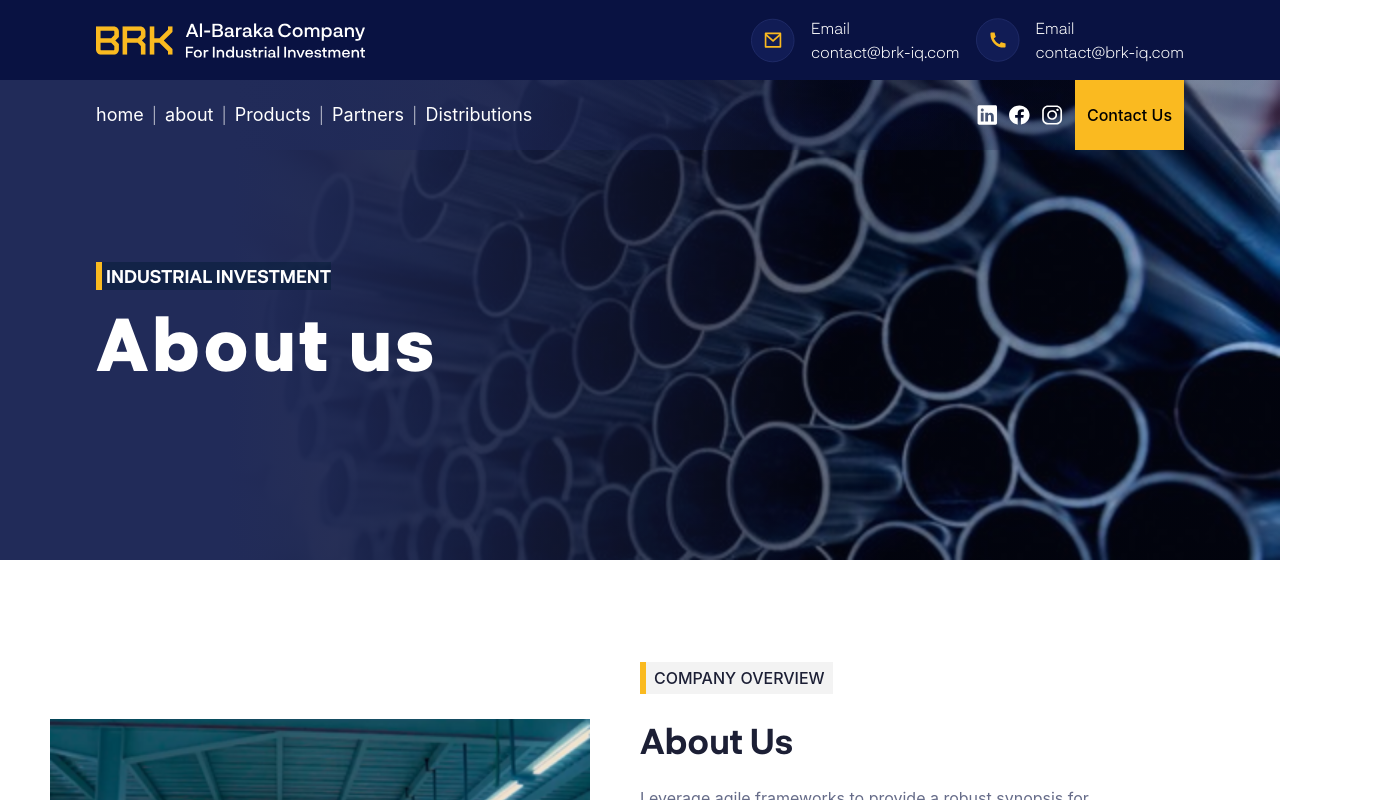
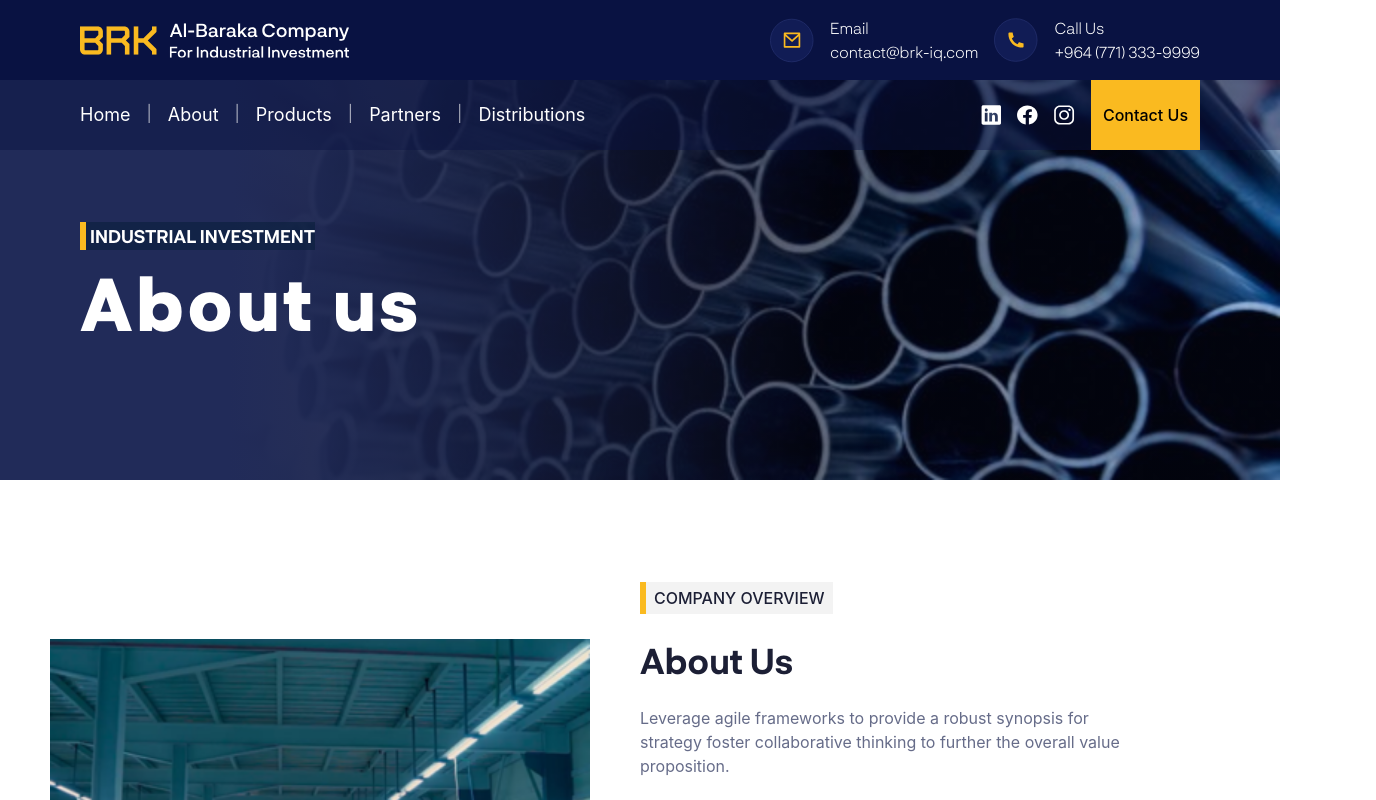
Before and after one commit to xmustafa5/BRK-, a React (Create React App) app: page /aboutus in a window 1280 px wide. Shown: the top 800 px of the page, 1376 px wide, since content can reach past the window. Built offline with nearby package versions, Linux system fonts and the light colour scheme.

Commit message:
Responsive the Landing section => About page

```diff
--- a/src/components/About-us/Landing.jsx
+++ b/src/components/About-us/Landing.jsx
@@ -3,9 +3,9 @@ import MainTile from "../ui/MainTile";
 
 export default function Landing() {
   return (
-    <section className="h-[60vh] landing-image relative">
-      <div className="GradientColor h-full flex flex-col justify-center">
-        <div className="container mx-24 ">
+    <section className="h-[50vh] landing-image relative">
+      <div className="GradientColor h-full flex flex-col justify-center items-center">
+        <div className="container">
           <MainTile title="Industrial Investment" />
           <MainHugeTitle title="About us" />
         </div>
--- a/src/components/About-us/index.jsx
+++ b/src/components/About-us/index.jsx
@@ -10,9 +10,9 @@ export default function AboutPage() {
       <Landing />
       <About />
       <CompanyValues />
-      <OurVision />
+      {/*<OurVision />
       <CompanyObjectives />
-      <Distributions />
+      <Distributions /> */}
     </>
   );
 }
--- a/src/index.css
+++ b/src/index.css
@@ -16,6 +16,11 @@ code {
   font-family: source-code-pro, Menlo, Monaco, Consolas, "Courier New",
     monospace;
 }
+
+.navbar-bg {
+  background-color: #09124273;
+}
+
 .GradientColor {
   background: linear-gradient(
     91deg,
--- a/src/layout/NavBar.jsx
+++ b/src/layout/NavBar.jsx
@@ -1,21 +1,25 @@
 import { Link } from "react-router-dom";
 import { logo, logoText } from "../assets/svg";
-import {  Emails, Phones } from "../assets/svg/contact";
+import { Emails, Phones } from "../assets/svg/contact";
 import { facebook, instagram, linkedin } from "../assets/svg/socialMedia";
+
+import burgerMenuIcon from "../assets/menu.svg";
 
 const NavBar = () => {
   return (
-    <div className="flex header flex-col ">
-      <div className="bg-blue-120 w-full  relative  flex justify-between items-center h-[80px]">
-        <div className="flex  gap-3 ml-24 ">
+    <header className="bg-blue-120 h-[80px] flex flex-col justify-center items-center">
+      <div className="container relative flex justify-between items-center">
+        <div className="flex gap-3">
           {logo} {logoText}
         </div>
-        <div className="flex justify-center items-center mr-24 gap-4">
+        <div className="lg:hidden">
+          <img src={burgerMenuIcon} alt="More" />
+        </div>
+        <div className="hidden justify-center items-center gap-4 lg:flex">
           <div className="flex justify-center items-center gap-4">
             {Emails}
             <div className="text-white light text-md">
               <Link href="">
-
                 <p>Email</p>
                 <p>contact@brk-iq.com</p>
               </Link>
@@ -24,19 +28,21 @@ const NavBar = () => {
           <div className="flex justify-center light items-center gap-4">
             {Phones}
             <div className="text-white text-md">
-              <p>Email</p>
-              <p>contact@brk-iq.com</p>
+              <p>Call Us </p>
+              <p>+964 (771) 333-9999</p>
             </div>
           </div>
         </div>
-        <div className="GradientColor w-[100%] absolute top-20 h-[70px] flex justify-between items-center  ">
-        <ul className="flex ml-24 justify-center items-center gap-2">
+      </div>
+      <nav className="navbar-bg w-[100%] hidden md:flex justify-center absolute top-20 h-[70px] z-10">
+        <div className="container h-full flex justify-between items-center gap-4">
+          <ul className="flex gap-4">
             <li className="text-white text-lg">
-            <a href="#home">home</a>
+              <a href="#home">Home</a>
             </li>
             <span className="text-white text-opacity-60 ">|</span>
             <li className="text-white text-lg">
-            <a href="#about">about</a>
+              <a href="#about">About</a>
             </li>
             <span className="text-white text-opacity-60 ">|</span>
             <li className="text-white text-lg">
@@ -51,8 +57,8 @@ const NavBar = () => {
               <a href="#Distributions">Distributions</a>
             </li>
           </ul>
-        <div className="flex gap-3 mr-24 h-full justify-center items-center">
-          <div className="flex gap-3">
+          <div className="flex gap-4 h-full justify-center items-center">
+            <div className="flex gap-4">
               {linkedin}
               {facebook}
               {instagram}
@@ -62,8 +68,8 @@ const NavBar = () => {
             </div>
           </div>
         </div>
-      </div>
-    </div>
+      </nav>
+    </header>
   );
 };
 export default NavBar;
--- a/tailwind.config.js
+++ b/tailwind.config.js
@@ -2,6 +2,15 @@
 module.exports = {
   content: ["./src/**/*.{js,jsx,ts,tsx}"],
   theme: {
+    container: {
+      padding: {
+        DEFAULT: "1rem",
+        sm: "2rem",
+        lg: "4rem",
+        xl: "5rem",
+        "2xl": "10rem",
+      },
+    },
     extend: {
       colors: {
         blue: {
```
Also changed, not shown: src/assets/menu.svg (added). Lines whose indentation alone changed are shown as unchanged.
